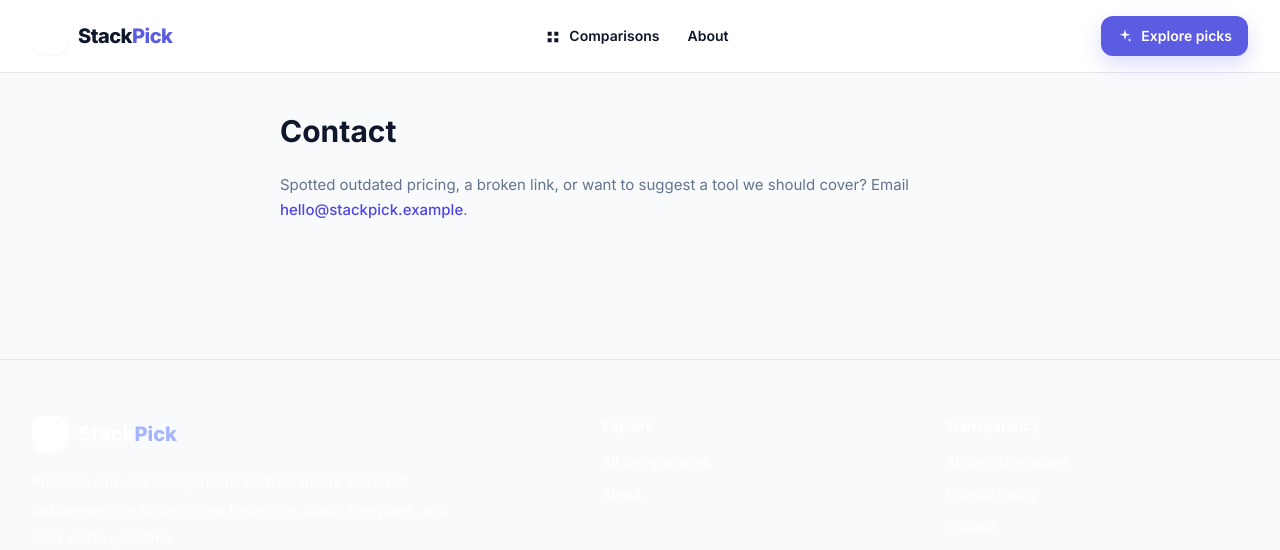
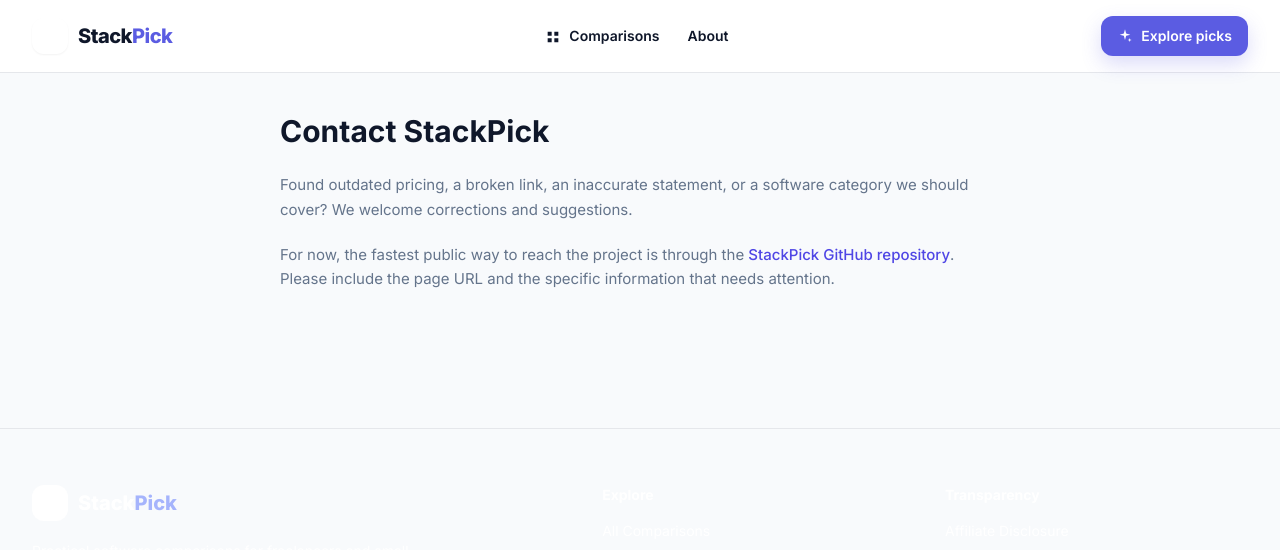
Before and after one commit to LinukaBandara/StackPick, a Next.js app: page /contact in a window 1280 px wide. Shown: the top 550 px of the page. Built offline with nearby package versions, Linux system fonts and the light colour scheme; no server answers.

Commit message:
Remove placeholder contact details

```diff
--- a/app/contact/page.tsx
+++ b/app/contact/page.tsx
@@ -2,21 +2,29 @@ import type { Metadata } from "next";
 
 export const metadata: Metadata = {
   title: "Contact",
-  description: "Get in touch with StackPick.",
+  description: "Contact StackPick about corrections, broken links, and software suggestions.",
   alternates: { canonical: "/contact" },
 };
 
 export default function ContactPage() {
   return (
     <div className="mx-auto max-w-3xl px-4 sm:px-6 py-10">
-      <h1 className="text-3xl font-bold text-ink mb-6">Contact</h1>
+      <h1 className="text-3xl font-bold text-ink mb-6">Contact StackPick</h1>
+      <p className="text-[15px] text-slate mb-5">
+        Found outdated pricing, a broken link, an inaccurate statement, or a software category
+        we should cover? We welcome corrections and suggestions.
+      </p>
       <p className="text-[15px] text-slate">
-        Spotted outdated pricing, a broken link, or want to suggest a tool we should cover?
-        Email{" "}
-        <a href="mailto:hello@stackpick.example" className="text-indigo font-medium hover:underline">
-          hello@stackpick.example
+        For now, the fastest public way to reach the project is through the{" "}
+        <a
+          href="https://github.com/LinukaBandara/StackPick"
+          target="_blank"
+          rel="noopener noreferrer"
+          className="text-indigo font-medium hover:underline"
+        >
+          StackPick GitHub repository
         </a>
-        .
+        . Please include the page URL and the specific information that needs attention.
       </p>
     </div>
   );
```
